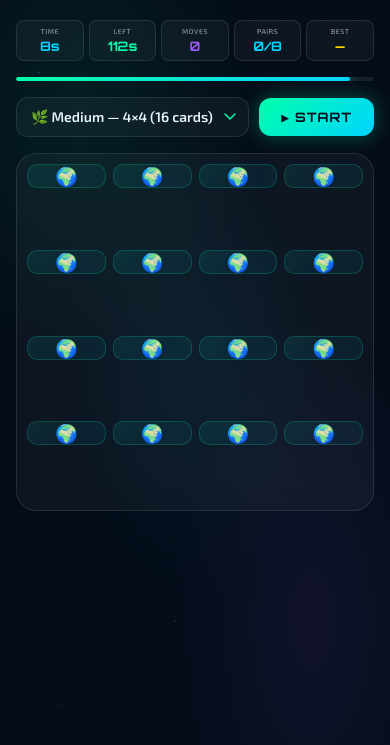
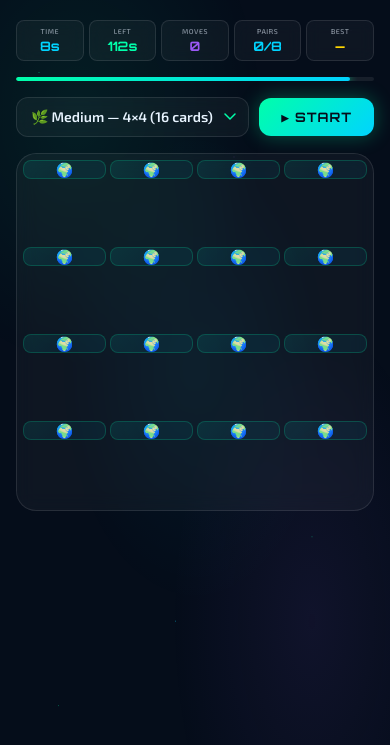
Before and after one commit to harshavardhini728-ship-it/eco-platform, a Flask app: page /memory_match in a window 390 px wide. Shown: the part 54-799 px from the top of the page. Run offline with Flask 3, Linux system fonts and the light colour scheme.

Commit message:
fix code

```diff
--- a/app.py
+++ b/app.py
@@ -864,6 +864,9 @@ def hatchling(): return render_template("hatchling-run.html")
 @app.route("/worm.html")
 def worm(): return render_template("worm.html")
 
+@app.route("/apex.html")
+def apex(): return render_template("apex.html")
+
 # -------------------- SEND PROGRESS EMAIL --------------------
 @app.route("/send-progress-email/<username>")
 def send_progress_email(username):
--- a/templates/memory_match.html
+++ b/templates/memory_match.html
@@ -36,7 +36,6 @@ body {
   overflow-x: hidden;
 }
 
-/* Animated background */
 body::before {
   content: '';
   position: fixed;
@@ -49,7 +48,6 @@ body::before {
   z-index: 0;
 }
 
-/* Grid stars */
 body::after {
   content: '';
   position: fixed;
@@ -74,7 +72,6 @@ body::after {
   max-width: 960px;
 }
 
-/* ── HEADER ── */
 .header {
   display: flex;
   align-items: center;
@@ -128,7 +125,6 @@ body::after {
   font-weight: 300;
 }
 
-/* ── STATS BAR ── */
 .stats-bar {
   display: grid;
   grid-template-columns: repeat(5, 1fr);
@@ -170,7 +166,6 @@ body::after {
 .stat-value.yellow { color: var(--accent-yellow); }
 .stat-value.purple { color: var(--accent-purple); }
 
-/* ── TIMER BAR ── */
 .timer-track {
   width: 100%;
   height: 4px;
@@ -193,7 +188,6 @@ body::after {
   box-shadow: 0 0 8px #ff2d55;
 }
 
-/* ── CONTROLS ── */
 .controls {
   display: flex;
   gap: 10px;
@@ -250,21 +244,22 @@ body::after {
 }
 .start-btn:active { transform: translateY(0) scale(0.97); }
 
-/* ── BOARD ── */
 .board-container {
   background: var(--glass);
   border: 1px solid var(--glass-border);
   border-radius: 20px;
-  padding: 14px;
+  padding: 8px;
   backdrop-filter: blur(10px);
+  width: 100%;
+  overflow: hidden;
 }
 
 .board {
   display: grid;
-  gap: 10px;
+  gap: 6px;
+  width: 100%;
 }
 
-/* ── CARDS ── */
 .card {
   aspect-ratio: 1 / 1;
   cursor: pointer;
@@ -299,7 +294,7 @@ body::after {
 .card-front {
   background: var(--card-bg);
   border: 1.5px solid var(--card-border);
-  font-size: clamp(18px, 4vw, 30px);
+  font-size: clamp(14px, 2.8vw, 22px);
   transition: background 0.2s, border-color 0.2s;
   position: relative;
   overflow: hidden;
@@ -320,7 +315,7 @@ body::after {
 .card-back {
   background: linear-gradient(135deg, #0e2038, #112240);
   border: 1.5px solid rgba(0, 212, 255, 0.35);
-  font-size: clamp(22px, 5vw, 38px);
+  font-size: clamp(16px, 3.2vw, 26px);
   transform: rotateY(180deg);
   box-shadow: inset 0 0 20px rgba(0,212,255,0.08);
 }
@@ -358,7 +353,6 @@ body::after {
   100% { transform: rotateY(180deg) scale(1); }
 }
 
-/* ── POPUP ── */
 .popup-overlay {
   position: fixed;
   inset: 0;
@@ -417,7 +411,7 @@ body::after {
   display: grid;
   grid-template-columns: 1fr 1fr;
   gap: 10px;
-  margin-bottom: 20px;
+  margin-bottom: 14px;
 }
 
 .popup-stat {
@@ -441,6 +435,18 @@ body::after {
   font-size: 18px;
   font-weight: 700;
   color: var(--accent-green);
+}
+
+.popup-quote {
+  font-size: 13px;
+  line-height: 1.6;
+  color: rgba(232,244,255,0.86);
+  margin-bottom: 16px;
+  padding: 10px 12px;
+  border-left: 3px solid var(--accent-green);
+  background: rgba(255,255,255,0.04);
+  border-radius: 10px;
+  text-align: left;
 }
 
 .popup-new-best {
@@ -475,7 +481,6 @@ body::after {
 }
 .popup-play-btn:hover { filter: brightness(1.1); transform: translateY(-2px); }
 
-/* ── TIMEOUT POPUP ── */
 .timeout-card {
   border-color: rgba(255, 45, 85, 0.4);
   box-shadow: 0 0 60px rgba(255,45,85,0.15);
@@ -491,15 +496,16 @@ body::after {
   box-shadow: 0 0 25px rgba(255,45,85,0.4);
 }
 
-/* ── RESPONSIVE ── */
 @media (max-width: 480px) {
   .stats-bar { grid-template-columns: repeat(5, 1fr); gap: 5px; }
   .stat-chip { padding: 6px 3px; border-radius: 8px; }
   .stat-label { font-size: 7px; letter-spacing: 0.5px; }
-  .board-container { padding: 10px; }
-  .board { gap: 7px; }
-  .card-face { border-radius: 10px; }
+  .board-container { padding: 6px; }
+  .board { gap: 4px; }
+  .card-face { border-radius: 8px; }
   .back-btn { width: 38px; height: 38px; font-size: 18px; }
+  .card-front { font-size: 14px; }
+  .card-back { font-size: 16px; }
   .popup-card { padding: 24px 20px; }
 }
 
@@ -512,7 +518,6 @@ body::after {
 <body>
 <div class="game-wrapper">
 
-  <!-- HEADER -->
   <div class="header">
     <a href="map.html" class="back-btn" title="Back to map" aria-label="Back">&#8249;</a>
     <div class="title-block">
@@ -521,7 +526,6 @@ body::after {
     </div>
   </div>
 
-  <!-- STATS BAR -->
   <div class="stats-bar">
     <div class="stat-chip" id="chipTime">
       <span class="stat-label">Time</span>
@@ -545,12 +549,10 @@ body::after {
     </div>
   </div>
 
-  <!-- TIMER TRACK -->
   <div class="timer-track">
     <div class="timer-fill" id="timerFill" style="width:100%"></div>
   </div>
 
-  <!-- CONTROLS -->
   <div class="controls">
     <select class="diff-select" id="difficulty">
       <option value="easy">🌱 Easy — 4×3 (12 cards)</option>
@@ -560,14 +562,11 @@ body::after {
     <button class="start-btn" onclick="startGame()">▶ START</button>
   </div>
 
-  <!-- BOARD -->
   <div class="board-container">
     <div class="board" id="board"></div>
   </div>
-
 </div>
 
-<!-- VICTORY POPUP -->
 <div class="popup-overlay" id="popup">
   <div class="popup-card" id="popupCard">
     <span class="popup-trophy" id="popupEmoji">🏆</span>
@@ -590,15 +589,13 @@ body::after {
         <span class="popup-stat-value" id="popBest">—</span>
       </div>
     </div>
+    <div class="popup-quote" id="ecoQuote">“Every match is a small win for the Earth.”</div>
     <div class="popup-new-best" id="newBestBadge">⭐ New Best Score!</div>
     <button class="popup-play-btn" onclick="restart()">Play Again 🔄</button>
   </div>
 </div>
 
 <script>
-/* ─────────────────────────────────────────────
-   AUDIO ENGINE — Web Audio API synth sounds
-───────────────────────────────────────────── */
 const AudioCtx = window.AudioContext || window.webkitAudioContext;
 let ctx;
 
@@ -622,7 +619,7 @@ function playFlip() {
 
 function playMatch() {
   const c = getCtx();
-  const notes = [523, 659, 784, 1047]; // C E G C
+  const notes = [523, 659, 784, 1047];
   notes.forEach((freq, i) => {
     const osc = c.createOscillator();
     const gain = c.createGain();
@@ -695,9 +692,6 @@ function playTick() {
   osc.start(); osc.stop(c.currentTime + 0.05);
 }
 
-/* ─────────────────────────────────────────────
-   GAME DATA
-───────────────────────────────────────────── */
 const iconPool = ["♻️","🌳","💧","🐢","🌞","🍃","🌊","🪸","🌸","🍄","🌱","🐝"];
 
 let firstCard = null, secondCard = null, lock = false;
@@ -709,7 +703,7 @@ function getConfig() {
   const d = document.getElementById('difficulty').value;
   if (d === 'easy')   return { cols: 4, pairs: 6,  time: 90  };
   if (d === 'medium') return { cols: 4, pairs: 8,  time: 120 };
-  return                     { cols: 6, pairs: 12, time: 150 };
+  return { cols: 6, pairs: 12, time: 150 };
 }
 
 function loadBest() {
@@ -718,43 +712,35 @@ function loadBest() {
 }
 
 function updateUI() {
-  document.getElementById('statTime').textContent  = elapsed + 's';
+  document.getElementById('statTime').textContent = elapsed + 's';
   document.getElementById('statMoves').textContent = moves;
   document.getElementById('statPairs').textContent = pairs + '/' + totalPairs;
 
   const left = maxTime - elapsed;
   const leftEl = document.getElementById('statLeft');
   leftEl.textContent = Math.max(0, left) + 's';
-
-  // Colour left time
   leftEl.className = 'stat-value';
   if (left <= 15) leftEl.classList.add('red-pulse');
   else leftEl.classList.add('green');
 
-  // Timer bar
   const pct = Math.max(0, (left / maxTime)) * 100;
   const fill = document.getElementById('timerFill');
   fill.style.width = pct + '%';
   if (left <= 15) fill.classList.add('warning');
   else fill.classList.remove('warning');
 
-  // Highlight chip
   document.getElementById('chipLeft').classList.toggle('highlight', left <= 15);
 }
 
-/* ─────────────────────────────────────────────
-   START GAME
-───────────────────────────────────────────── */
 function startGame() {
   clearInterval(timer);
   firstCard = null; secondCard = null; lock = false;
   moves = 0; pairs = 0; elapsed = 0;
-
   document.getElementById('popup').classList.remove('show');
 
   const cfg = getConfig();
   totalPairs = cfg.pairs;
-  maxTime    = cfg.time;
+  maxTime = cfg.time;
 
   const icons = shuffle([...iconPool]).slice(0, cfg.pairs);
   const cards = shuffle([...icons, ...icons]);
@@ -792,9 +778,6 @@ function startGame() {
   }, 1000);
 }
 
-/* ─────────────────────────────────────────────
-   CARD CLICK
-───────────────────────────────────────────── */
 function onCardClick(card, icon) {
   if (lock || card.classList.contains('flipped') || card.classList.contains('matched')) return;
 
@@ -811,7 +794,6 @@ function onCardClick(card, icon) {
   updateUI();
 
   if (firstCard.icon === secondCard.icon) {
-    // Match!
     setTimeout(() => {
       firstCard.card.classList.add('matched');
       secondCard.card.classList.add('matched');
@@ -825,9 +807,7 @@ function onCardClick(card, icon) {
         setTimeout(() => showPopup(true), 500);
       }
     }, 200);
-
   } else {
-    // No match
     lock = true;
     firstCard.card.classList.add('wrong');
     secondCard.card.classList.add('wrong');
@@ -842,19 +822,16 @@ function onCardClick(card, icon) {
   }
 }
 
-/* ─────────────────────────────────────────────
-   POPUP
-───────────────────────────────────────────── */
 function showPopup(win) {
   const score = moves + elapsed;
 
   document.getElementById('popMoves').textContent = moves;
-  document.getElementById('popTime').textContent  = elapsed + 's';
+  document.getElementById('popTime').textContent = elapsed + 's';
   document.getElementById('popScore').textContent = win ? score : '—';
 
   const stored = localStorage.getItem('ecoMemBest_v3');
   const popCard = document.getElementById('popupCard');
-  const badge   = document.getElementById('newBestBadge');
+  const badge = document.getElementById('newBestBadge');
 
   if (win) {
     document.getElementById('popupEmoji').textContent = '🏆';
@@ -888,9 +865,6 @@ function restart() {
   startGame();
 }
 
-/* ─────────────────────────────────────────────
-   UTILS
-───────────────────────────────────────────── */
 function shuffle(arr) {
   for (let i = arr.length - 1; i > 0; i--) {
     const j = Math.floor(Math.random() * (i + 1));
@@ -899,7 +873,6 @@ function shuffle(arr) {
   return arr;
 }
 
-/* Init */
 loadBest();
 startGame();
 </script>
```
